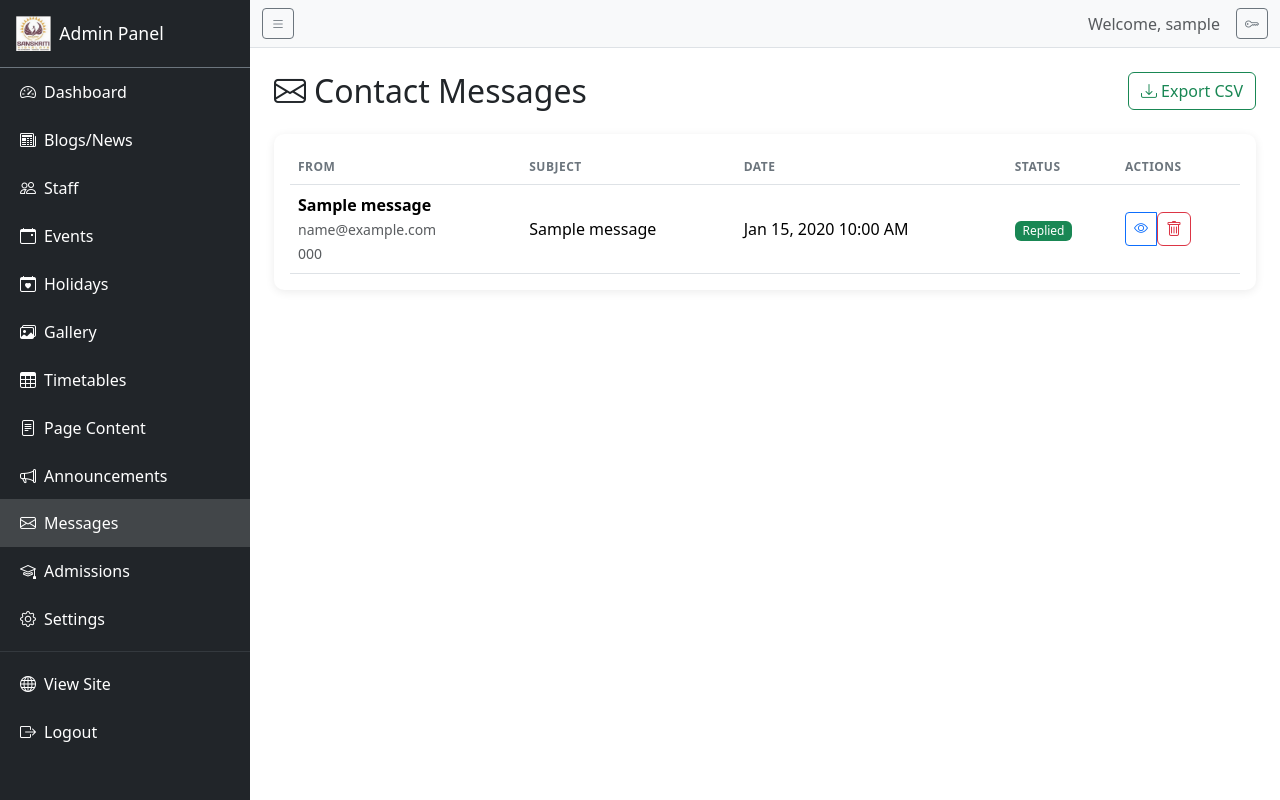
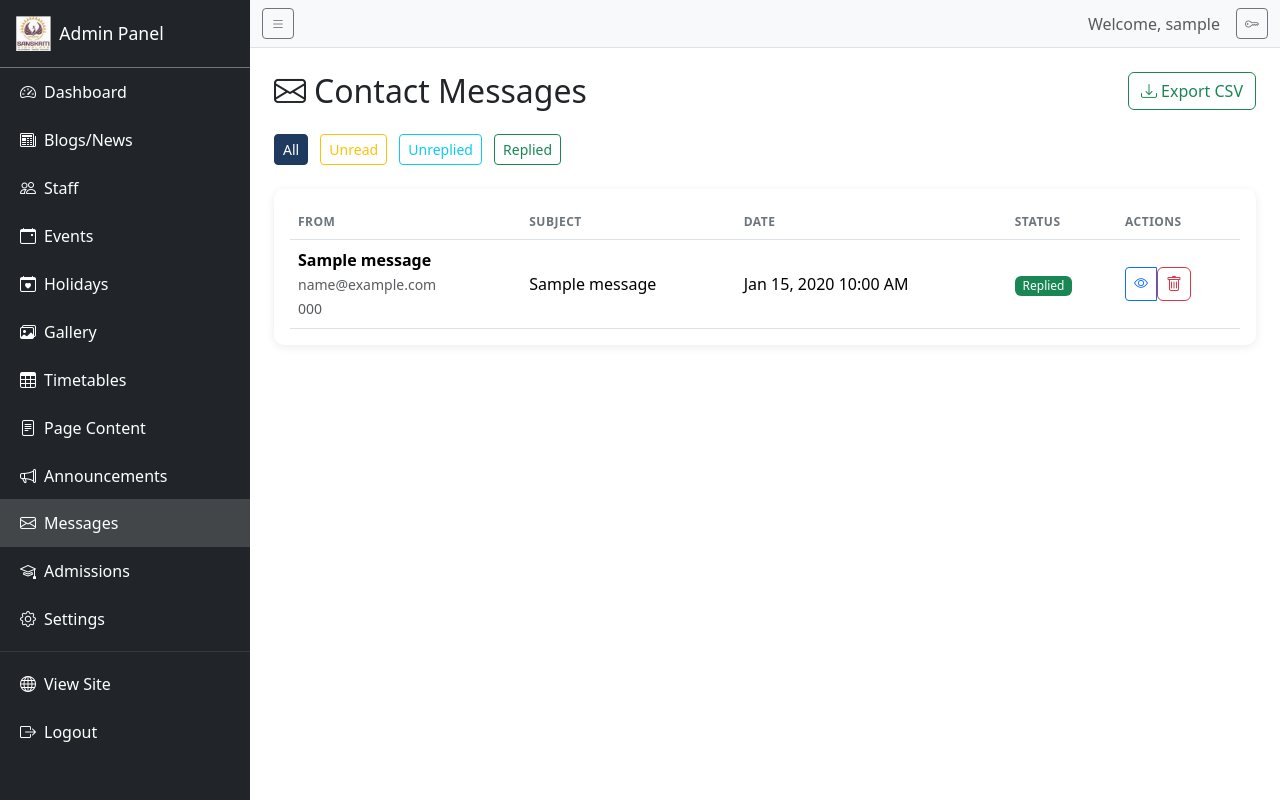
Before and after one commit to amruthamodela06/sanskriti-vidyalaya, a Flask app: page /admin/messages in a window 1280 px wide. Run offline with Flask 3, Linux system fonts and the light colour scheme; a user stored in the database is signed in; tables that the repository leaves empty hold one stand-in row (values such as "Sample post"); one stand-in notice (Sample message) is shown; some libraries are stand-ins or nearby versions.

Commit message:
feat(admin): add read and replied status filtering on contact messages

```diff
--- a/app/routes/admin.py
+++ b/app/routes/admin.py
@@ -624,9 +624,19 @@ def announcement_delete(id):
 @admin_required
 def messages_list():
     page = request.args.get('page', 1, type=int)
-    messages = ContactMessage.query.order_by(ContactMessage.created_at.desc()).paginate(
+    status = request.args.get('status', '').strip()
+
+    query = ContactMessage.query
+    if status == 'unread':
+        query = query.filter_by(is_read=False)
+    elif status == 'unreplied':
+        query = query.filter_by(is_replied=False)
+    elif status == 'replied':
+        query = query.filter_by(is_replied=True)
+
+    messages = query.order_by(ContactMessage.created_at.desc()).paginate(
         page=page, per_page=current_app.config['ITEMS_PER_PAGE'])
-    return render_template('admin/messages.html', messages=messages)
+    return render_template('admin/messages.html', messages=messages, current_status=status)
 
 @admin_bp.route('/messages/<int:id>', methods=['GET', 'POST'])
 @admin_required
--- a/app/templates/admin/messages.html
+++ b/app/templates/admin/messages.html
@@ -8,6 +8,13 @@
     <a href="{{ url_for('admin.messages_export') }}" class="btn btn-outline-success">
         <i class="bi bi-download me-1"></i>Export CSV
     </a>
+</div>
+
+<div class="mb-4">
+    <a href="{{ url_for('admin.messages_list') }}" class="btn btn-{{ 'primary' if not current_status else 'outline-primary' }} btn-sm me-2">All</a>
+    <a href="{{ url_for('admin.messages_list', status='unread') }}" class="btn btn-{{ 'warning' if current_status == 'unread' else 'outline-warning' }} btn-sm me-2">Unread</a>
+    <a href="{{ url_for('admin.messages_list', status='unreplied') }}" class="btn btn-{{ 'info' if current_status == 'unreplied' else 'outline-info' }} btn-sm me-2">Unreplied</a>
+    <a href="{{ url_for('admin.messages_list', status='replied') }}" class="btn btn-{{ 'success' if current_status == 'replied' else 'outline-success' }} btn-sm">Replied</a>
 </div>
 
 <div class="card">
@@ -53,7 +60,7 @@
             </table>
         </div>
         {% if messages.pages > 1 %}
-        <nav><ul class="pagination justify-content-center mb-0">{% for page_num in messages.iter_pages() %}{% if page_num %}<li class="page-item {{ 'active' if page_num == messages.page }}"><a class="page-link" href="{{ url_for('admin.messages_list', page=page_num) }}">{{ page_num }}</a></li>{% endif %}{% endfor %}</ul></nav>
+        <nav><ul class="pagination justify-content-center mb-0">{% for page_num in messages.iter_pages() %}{% if page_num %}<li class="page-item {{ 'active' if page_num == messages.page }}"><a class="page-link" href="{{ url_for('admin.messages_list', page=page_num, status=current_status or None) }}">{{ page_num }}</a></li>{% endif %}{% endfor %}</ul></nav>
         {% endif %}
         {% else %}
         <div class="text-center py-5">
```
